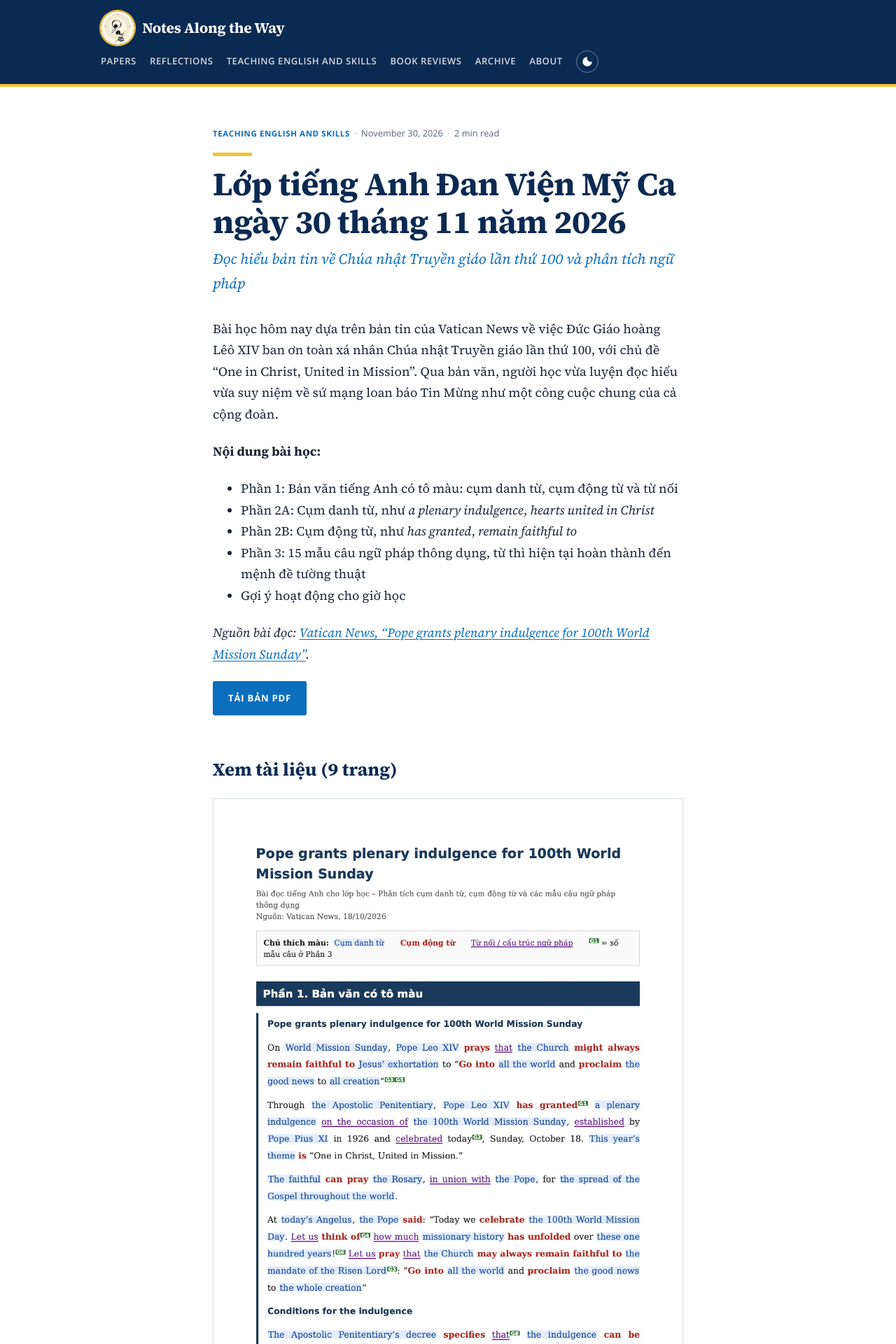
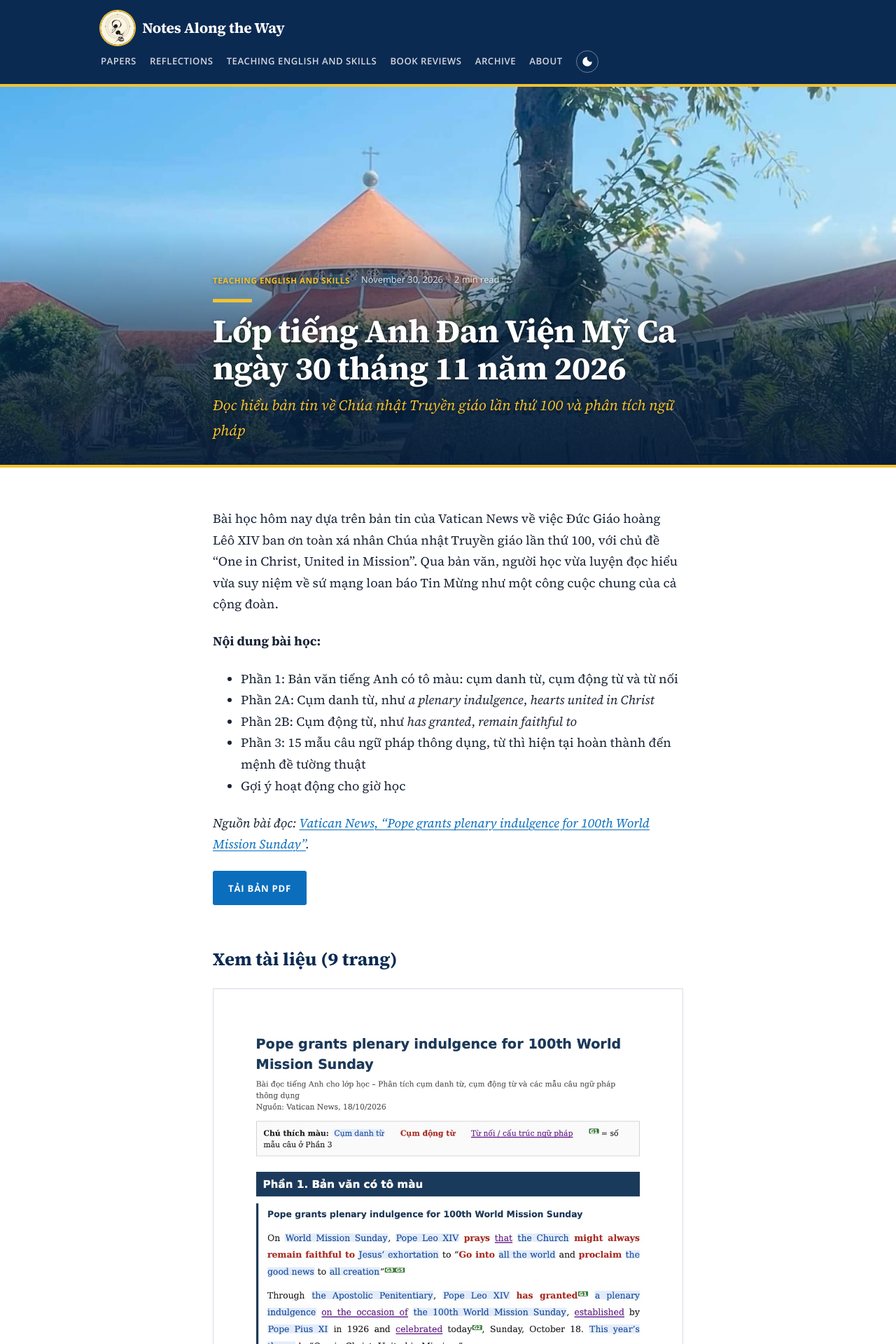
Before and after one commit to nsrpstaff-wq/Jacinto-An-Nguyen, a Jekyll site: the page built from _posts/2026-11-30-lop-tieng-anh-dan-vien-my-ca-30-11-2026.md, in a window 1280 px wide. Shown: the top 1920 px of the page at 70% size. Built offline with Jekyll 4.4.1, drawn with Linux system fonts in a browser that asks for light colours.

Commit message:
Add Mỹ Ca Abbey photo banner to the 30 Nov lesson; posts can now have a photo banner
Co-Authored-By: Claude Opus 5.5 <noreply@anthropic.com>

```diff
--- a/_layouts/post.html
+++ b/_layouts/post.html
@@ -4,7 +4,7 @@ layout: default
 {% assign sec = site.sections | where: "key", page.category | first %}
 {% assign words = content | strip_html | number_of_words %}
 {% assign minutes = words | divided_by: 220 | plus: 1 %}
-<article class="wrap narrow article">
+{% capture post_header %}
   <header class="article-head">
     <div class="post-meta">
       {% if sec %}<a class="tag" href="{{ sec.url | relative_url }}">{{ sec.title }}</a><span class="dot">·</span>{% endif %}
@@ -20,6 +20,17 @@ layout: default
       </div>
     {% endif %}
   </header>
+{% endcapture %}
+
+{% if page.banner %}
+<section class="post-banner">
+  <img class="post-banner-img" src="{{ page.banner | relative_url }}" alt="{{ page.banner_alt }}" style="object-position: center {{ page.banner_focus | default: '50%' }}">
+  <div class="wrap narrow post-banner-inner">{{ post_header }}</div>
+</section>
+{% endif %}
+
+<article class="wrap narrow article{% if page.banner %} has-banner{% endif %}">
+  {% unless page.banner %}{{ post_header }}{% endunless %}
 
   {% if page.book %}
     <aside class="book-card" aria-label="About the book">
--- a/_posts/2026-11-30-lop-tieng-anh-dan-vien-my-ca-30-11-2026.md
+++ b/_posts/2026-11-30-lop-tieng-anh-dan-vien-my-ca-30-11-2026.md
@@ -6,6 +6,9 @@ summary: >-
   Bài học dựa trên bản tin Vatican News về ơn toàn xá nhân Chúa nhật Truyền giáo lần
   thứ 100: bản văn có tô màu, cụm danh từ, cụm động từ và 15 mẫu câu ngữ pháp thông dụng.
 tags: [tiếng Anh, ngữ pháp, Đan viện Mỹ Ca]
+banner: /assets/images/dan-vien-my-ca.jpg
+banner_alt: "Đan viện Mỹ Ca: nhà thờ mái đỏ và tảng đá khắc dòng chữ Trường học phụng sự Chúa, Dominici Schola Servitii"
+banner_focus: "68%"
 doc_pdf: /assets/slides/lop-tieng-anh-2026-11-30.pdf
 doc_dir: /assets/slides/lop-tieng-anh-2026-11-30
 source_url: https://www.vaticannews.va/en/pope/news/2026-10/pope-leo-plenary-indulgence-100th-world-mission-sunday-angelus.html
--- a/assets/css/site.css
+++ b/assets/css/site.css
@@ -328,3 +328,21 @@ main.ends-with-band { padding-bottom: 0; }
 .video-frame { position: relative; aspect-ratio: 16 / 9; background: #000; border: 1px solid var(--line); }
 .video-frame iframe { position: absolute; inset: 0; width: 100%; height: 100%; border: 0; }
 .video-credit { font-family: var(--sans); font-size: .82rem; color: var(--muted); margin-top: .6rem; }
+
+/* ---------- Photo banner behind a post's title (front matter: banner) ---------- */
+.post-banner { position: relative; min-height: 34rem; display: flex; align-items: flex-end; overflow: hidden; background: var(--navy); border-bottom: 4px solid var(--gold); }
+.post-banner-img { position: absolute; inset: 0; width: 100%; height: 100%; object-fit: cover; }
+.post-banner::after { content: ""; position: absolute; inset: 0; background: linear-gradient(to top, rgba(7,29,58,.94) 0%, rgba(7,29,58,.7) 30%, rgba(7,29,58,0) 62%); }
+.post-banner-inner { position: relative; z-index: 1; width: 100%; padding-top: 6rem; padding-bottom: 2rem; }
+.post-banner .article-head { margin: 0; }
+.post-banner .post-meta, .post-banner .post-meta time { color: rgba(255,255,255,.85); }
+.post-banner .tag { color: var(--gold); }
+.post-banner .article-head h1 { color: #fff; }
+.post-banner .subtitle { color: var(--gold); }
+.post-banner .paper-info { color: rgba(255,255,255,.85); }
+.article.has-banner { padding-top: 2.5rem; }
+.post-banner .article-head { text-shadow: 0 1px 4px rgba(0,0,0,.55); }
+@media (max-width: 640px) {
+  .post-banner { min-height: 30rem; }
+  .post-banner::after { background: linear-gradient(to top, rgba(7,29,58,.95) 0%, rgba(7,29,58,.75) 45%, rgba(7,29,58,0) 85%); }
+}
```
Also changed, not shown: assets/images/dan-vien-my-ca.jpg (added).
